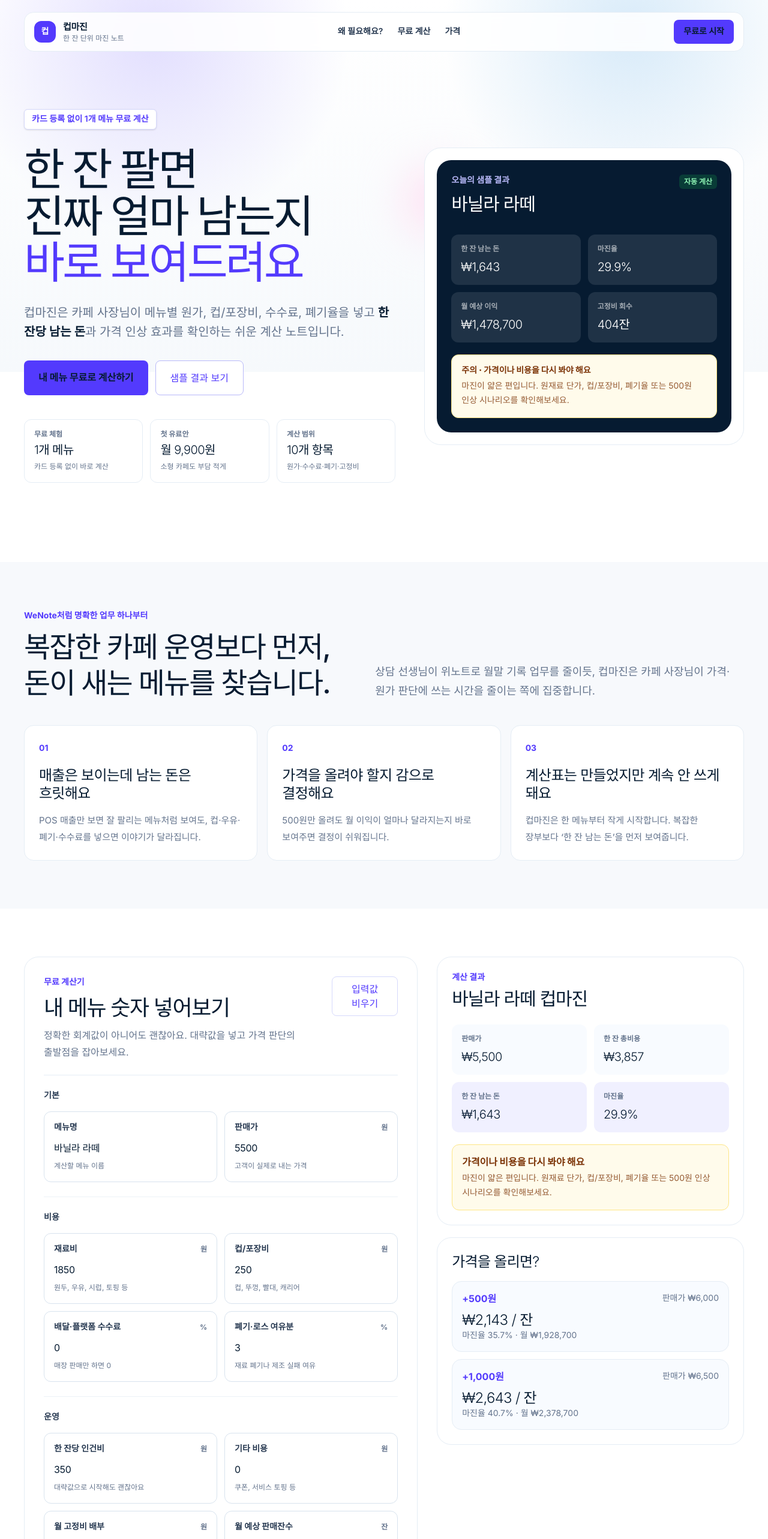
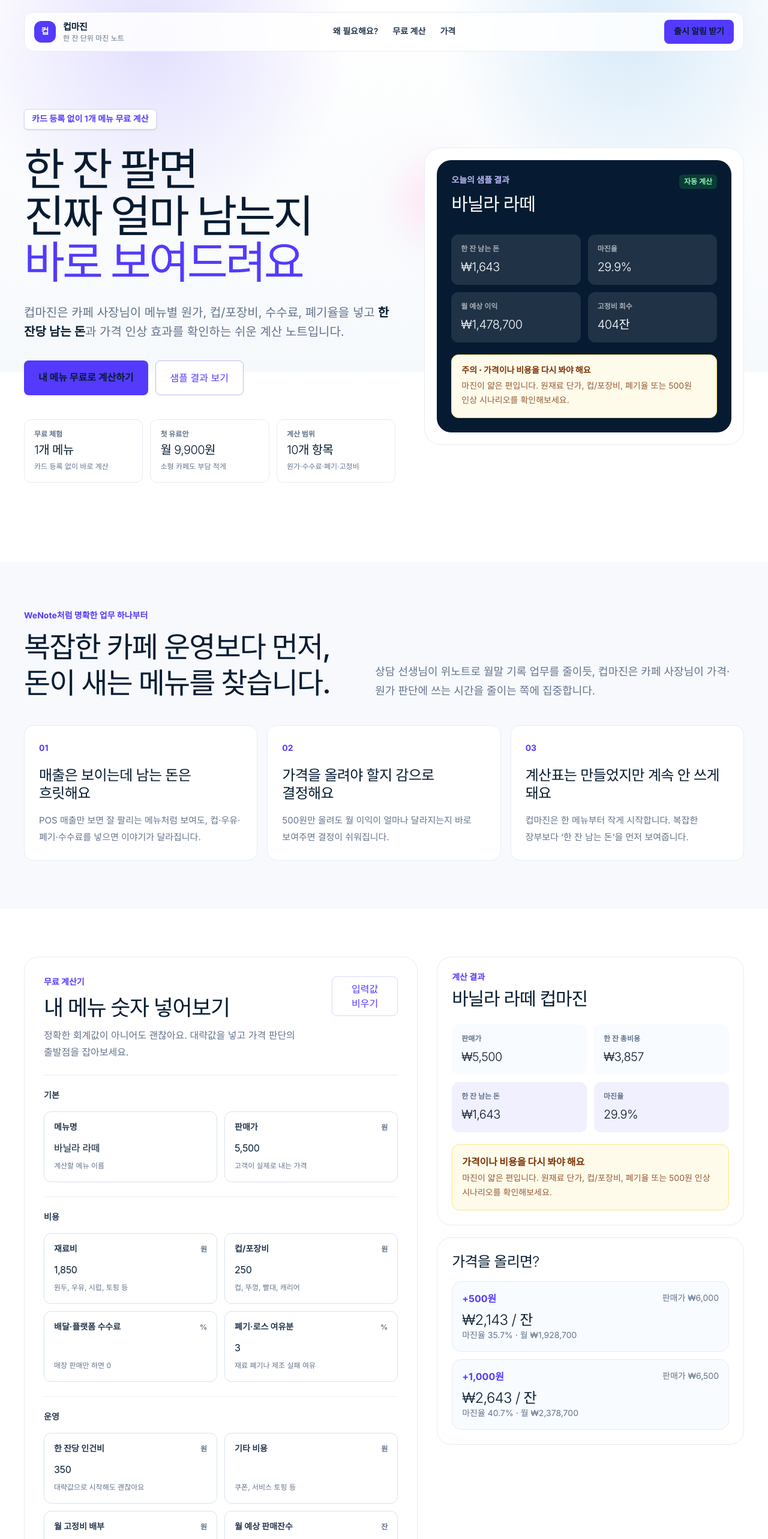
Before and after one commit to dotoricode/cup-margin, a Next.js app: page / in a window 1280 px wide. Shown: the top 2566 px of the page at 60% size. Built offline with nearby package versions, Linux system fonts and the light colour scheme.

Commit message:
feat: 컵마진 입력 포맷과 출시 알림 폼 개선

```diff
--- a/src/features/cup-margin/ui/CupMarginLanding.tsx
+++ b/src/features/cup-margin/ui/CupMarginLanding.tsx
@@ -62,14 +62,22 @@ const problemCards = [
 
 export function CupMarginLanding() {
   const [input, setInput] = useState<CupMarginInput>(DEFAULT_MARGIN_INPUT);
+  const [waitlistEmail, setWaitlistEmail] = useState("");
+  const [waitlistSubmitted, setWaitlistSubmitted] = useState(false);
   const result = useMemo(() => calculateCupMargin(input), [input]);
   const verdict = verdictCopy[result.verdict];
 
   function updateField(id: keyof CupMarginInput, rawValue: string) {
     setInput((current) => ({
       ...current,
-      [id]: id === "menuName" ? rawValue : Number(rawValue),
+      [id]: id === "menuName" ? rawValue : parseNumberInput(rawValue),
     }));
+  }
+
+  function submitWaitlist(event: React.FormEvent<HTMLFormElement>) {
+    event.preventDefault();
+    if (!waitlistEmail.trim()) return;
+    setWaitlistSubmitted(true);
   }
 
   return (
@@ -90,8 +98,8 @@ export function CupMarginLanding() {
               <a href="#calculator" className="hover:text-[#533afd]">무료 계산</a>
               <a href="#pricing" className="hover:text-[#533afd]">가격</a>
             </div>
-            <a href="#calculator" className="rounded-lg bg-[#533afd] px-4 py-2.5 text-sm font-bold text-white shadow-[rgba(83,58,253,0.35)_0px_14px_28px_-14px] transition hover:bg-[#4434d4]">
-              무료로 시작
+            <a href="#waitlist" className="rounded-lg bg-[#533afd] px-4 py-2.5 text-sm font-bold text-white shadow-[rgba(83,58,253,0.35)_0px_14px_28px_-14px] transition hover:bg-[#4434d4]">
+              출시 알림 받기
             </a>
           </nav>
 
@@ -188,10 +196,10 @@ export function CupMarginLanding() {
                           {field.suffix ? <span className="text-xs text-[#64748d]">{field.suffix}</span> : null}
                         </span>
                         <input
-                          value={input[field.id]}
+                          value={formatInputValue(field.id, input[field.id])}
                           onChange={(event) => updateField(field.id, event.target.value)}
-                          type={field.id === "menuName" ? "text" : "number"}
-                          min={field.id === "menuName" ? undefined : 0}
+                          type="text"
+                          inputMode={field.id === "menuName" ? "text" : "numeric"}
                           placeholder={field.placeholder}
                           className="mt-3 w-full bg-transparent text-xl font-semibold tracking-[-0.02em] text-[#061b31] outline-none placeholder:text-[#aab7c4]"
                         />
@@ -236,7 +244,7 @@ export function CupMarginLanding() {
                   ))}
                 </ul>
                 <a
-                  href="#calculator"
+                  href={plan.name === "무료 체험" ? "#calculator" : "#waitlist"}
                   className={`mt-7 block rounded-lg px-4 py-3 text-center text-sm font-bold shadow-[rgba(0,0,0,0.12)_0px_14px_28px_-18px] transition ${
                     plan.highlighted ? "bg-[#533afd] !text-white hover:bg-[#4434d4]" : "bg-[#533afd] !text-white hover:bg-[#4434d4]"
                   }`}
@@ -246,6 +254,40 @@ export function CupMarginLanding() {
               </div>
             ))}
           </div>
+        </div>
+      </section>
+
+      <section id="waitlist" className="mx-auto w-full max-w-7xl px-5 pb-10 sm:px-8 lg:px-10">
+        <div className="grid gap-8 rounded-3xl border border-[#d6d9fc] bg-white p-6 shadow-[rgba(50,50,93,0.18)_0px_30px_60px_-38px] sm:p-8 lg:grid-cols-[0.82fr_1fr] lg:items-center">
+          <div>
+            <SectionEyebrow>출시 알림 받기</SectionEyebrow>
+            <h2 className="mt-3 text-3xl font-medium leading-tight tracking-[-0.04em] text-[#061b31] sm:text-5xl">여러 메뉴 저장 기능이 열리면 가장 먼저 알려드릴게요</h2>
+            <p className="mt-4 leading-7 text-[#64748d]">
+              지금은 무료 계산으로 검증하고, 베이직·스탠다드 플랜은 실제 사용 의향이 확인되면 연결합니다. 이메일은 현재 화면에서만 확인하는 임시 MVP 폼입니다.
+            </p>
+          </div>
+          <form onSubmit={submitWaitlist} className="rounded-2xl bg-[#f8fbff] p-4 sm:p-5">
+            <label className="block text-sm font-bold text-[#273951]" htmlFor="waitlist-email">이메일</label>
+            <div className="mt-3 flex flex-col gap-3 sm:flex-row">
+              <input
+                id="waitlist-email"
+                type="email"
+                value={waitlistEmail}
+                onChange={(event) => {
+                  setWaitlistEmail(event.target.value);
+                  setWaitlistSubmitted(false);
+                }}
+                placeholder="owner@example.com"
+                className="min-h-12 flex-1 rounded-lg border border-[#d8e3ee] bg-white px-4 text-base font-medium text-[#061b31] outline-none transition focus:border-[#533afd]"
+              />
+              <button type="submit" className="rounded-lg bg-[#533afd] px-5 py-3 text-sm font-bold text-white transition hover:bg-[#4434d4]">
+                출시 알림 받기
+              </button>
+            </div>
+            <p className="mt-3 text-sm leading-6 text-[#64748d]">
+              {waitlistSubmitted ? "알림 신청 의향을 확인했어요. 실제 저장/발송 기능은 다음 단계에서 연결합니다." : "스팸 없이 컵마진 베이직 오픈 소식만 받는 흐름으로 설계할 예정입니다."}
+            </p>
+          </form>
         </div>
       </section>
 
@@ -364,3 +406,14 @@ function Metric({ label, value, emphasis = false, dark = false }: { label: strin
 function SectionEyebrow({ children }: { children: React.ReactNode }) {
   return <p className="text-sm font-bold text-[#533afd]">{children}</p>;
 }
+
+function parseNumberInput(value: string) {
+  const normalized = value.replace(/[^0-9]/g, "");
+  return normalized ? Number(normalized) : 0;
+}
+
+function formatInputValue(id: keyof CupMarginInput, value: CupMarginInput[keyof CupMarginInput]) {
+  if (id === "menuName") return String(value);
+  if (typeof value !== "number" || value === 0) return "";
+  return formatNumber(value);
+}
```
